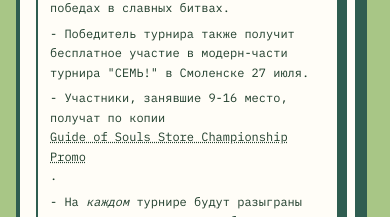
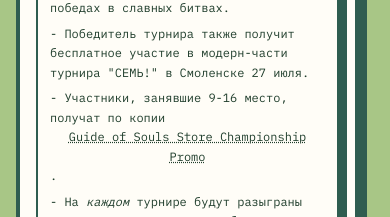
Before and after one commit to e4rlywynn/mtg-league-site, a Vue app: page /blog in a window 390 px wide. Shown: the part 1100-1317 px from the top of the page. Built offline with nearby package versions, Linux system fonts and the light colour scheme.

Commit message:
fixed mobile hover

```diff
--- a/src/pages/Blog.vue
+++ b/src/pages/Blog.vue
@@ -145,11 +145,12 @@ function formatPrizeText(text) {
     'https://cards.scryfall.io/large/front/6/a/6a0789b8-529d-4766-8667-65abfb4ed3bb.jpg?1771262750'
 
   return withStoreLink.replace(
-    /Guide of Souls Store Championship Promo|Guide of Soils Game Day Promo/g,
+    /Guide of Souls Store Championship Promo/g,
     (match) =>
-      `<span class="group relative inline-block align-baseline">
-        <span class="cursor-help underline decoration-dotted">${match}</span>
-        <span class="pointer-events-none absolute left-1/2 top-full z-20 mt-2 hidden w-52 -translate-x-1/2 rounded-md border-2 border-[#2f5d50] bg-[#fffdf7] p-1 shadow-[4px_4px_0px_#2f5d50] group-hover:block">
+      `<span class="guide-card-wrap relative inline-block align-baseline">
+        <button type="button" class="guide-card-trigger cursor-help underline decoration-dotted" onclick="this.parentElement.classList.toggle('is-open'); return false;">${match}</button>
+        <span class="guide-card-popover absolute left-1/2 top-full z-20 mt-2 w-52 -translate-x-1/2 rounded-md border-2 border-[#2f5d50] bg-[#fffdf7] p-1 shadow-[4px_4px_0px_#2f5d50]">
+          <button type="button" class="guide-card-close" onclick="this.closest('.guide-card-wrap').classList.remove('is-open'); return false;" aria-label="Close preview">×</button>
           <img src="${guideCardUrl}" alt="Guide of Souls Store Championship Promo" class="block w-full rounded-sm" />
         </span>
       </span>`,
@@ -233,3 +234,43 @@ const magicHelper = {
   googlePlayHref: 'https://play.google.com/store/apps/details?id=com.mtgHelper.mtg_helper',
 }
 </script>
+
+<style>
+.guide-card-popover {
+  display: none;
+}
+
+.guide-card-close {
+  position: absolute;
+  right: 4px;
+  top: 2px;
+  border: 1px solid #2f5d50;
+  background: #fffdf7;
+  color: #1f3d2b;
+  font-size: 12px;
+  line-height: 1;
+  width: 16px;
+  height: 16px;
+  border-radius: 9999px;
+  cursor: pointer;
+}
+
+.guide-card-trigger {
+  background: transparent;
+  border: 0;
+  padding: 0;
+  color: inherit;
+  font: inherit;
+}
+
+.guide-card-wrap.is-open .guide-card-popover {
+  display: block;
+}
+
+@media (hover: hover) and (pointer: fine) {
+  .guide-card-wrap:hover .guide-card-popover,
+  .guide-card-wrap:focus-within .guide-card-popover {
+    display: block;
+  }
+}
+</style>
```
